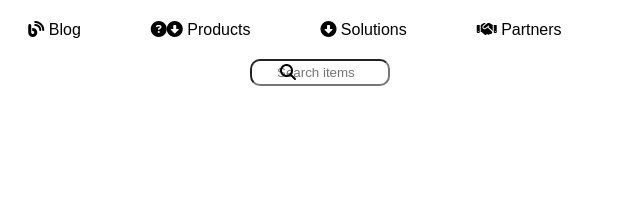
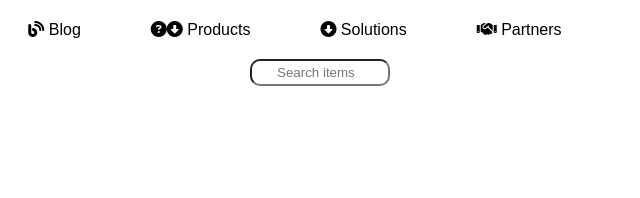
Before and after one commit to Martosky/mctinoivorytech, a plain HTML site: page products.html in a window 1280 px wide. Shown: the full height of the page, 320-960 px from the left. Drawn offline with Linux system fonts and the light colour scheme.

Commit message:
removed an icon

```diff
--- a/products.html
+++ b/products.html
@@ -38,7 +38,7 @@
              </div>
          </div>
          <!-- side content and main content -->
-         <label class="label--p"><i class="fa-solid fa-magnifying-glass"></i><input type="text" placeholder="Search items"/></label>
+         <input type="text" placeholder="Search items"/>
 
         <div class="aside--p">
 
--- a/style.css
+++ b/style.css
@@ -180,13 +180,6 @@ body {font-family: Arial, Helvetica, sans-serif;}
   /* Styles for the production page */
 
 
-  .label--p{
-    position: relative;
-    display: block;
-    width: 50%;
-    margin: 0 auto;
-  }
-
   .body--p input[type=text]{
     display: block;
     width: 140px;
@@ -202,9 +195,3 @@ body {font-family: Arial, Helvetica, sans-serif;}
     border: none;
     outline: 3px solid rgb(2, 2, 109);
   }
-
-  .fa-magnifying-glass{
-    position: absolute;
-    left: 280px;
-    top: 5px
-  }
```
